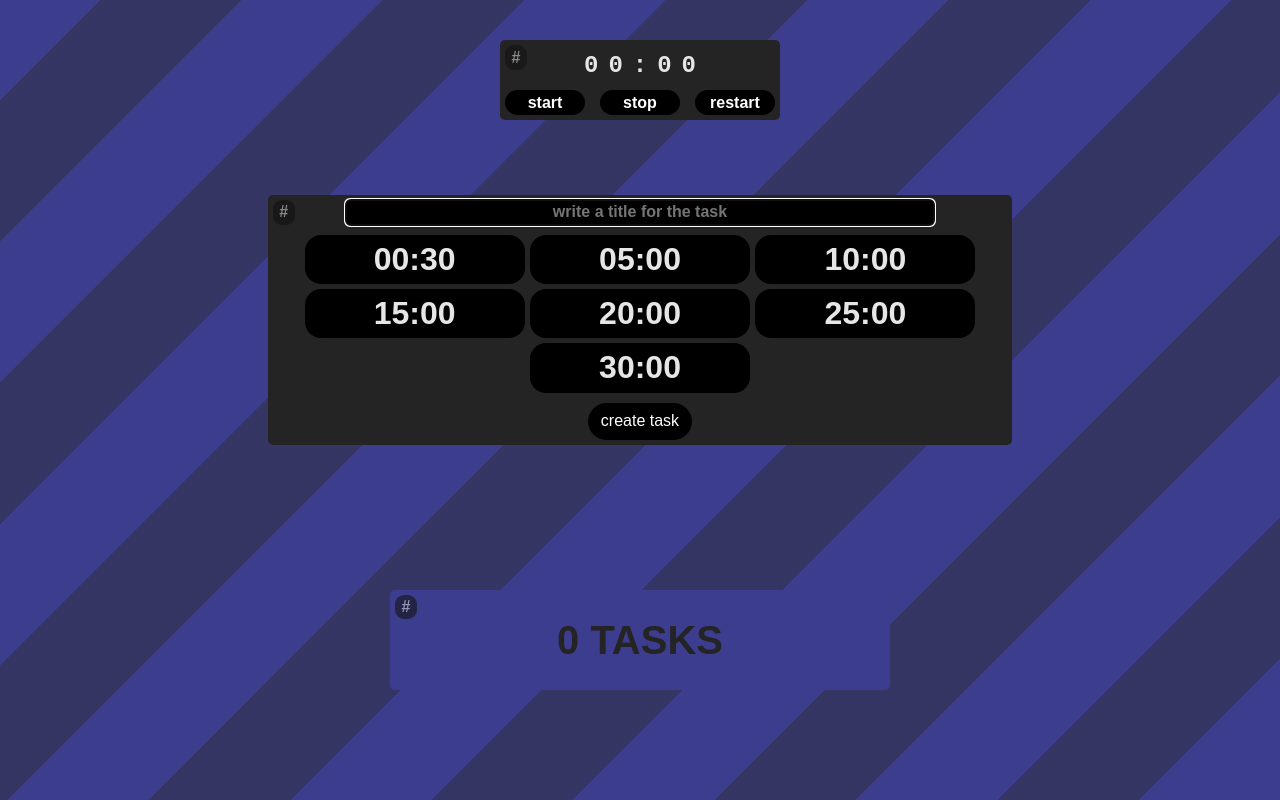
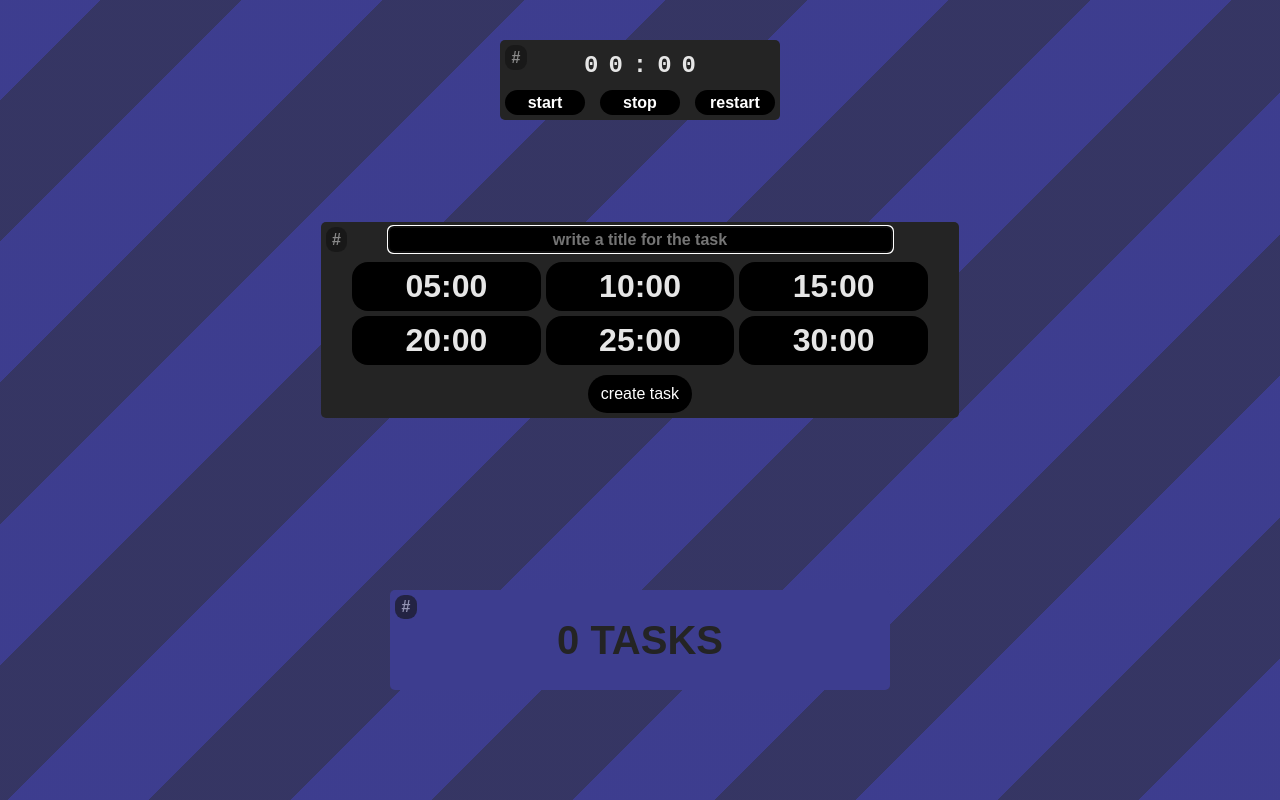
Before and after one commit to CrgioYalux/study.pomodoro, a React (Create React App) app: page / in a window 1280 px wide. Built offline with nearby package versions, Linux system fonts and the light colour scheme.

Commit message:
fix: delete time option for testing

```diff
--- a/src/components/CreateTask/utils.ts
+++ b/src/components/CreateTask/utils.ts
@@ -1,11 +1,6 @@
 import { Time } from '../../hooks/useTime/Time';
 
 export const timeOptions: Array<Time & { label: string }> = [
-	{
-		minutes: 0,
-		seconds: 30,
-		label: '00:30',
-	},
 	{
 		minutes: 5,
 		seconds: 0,
```
